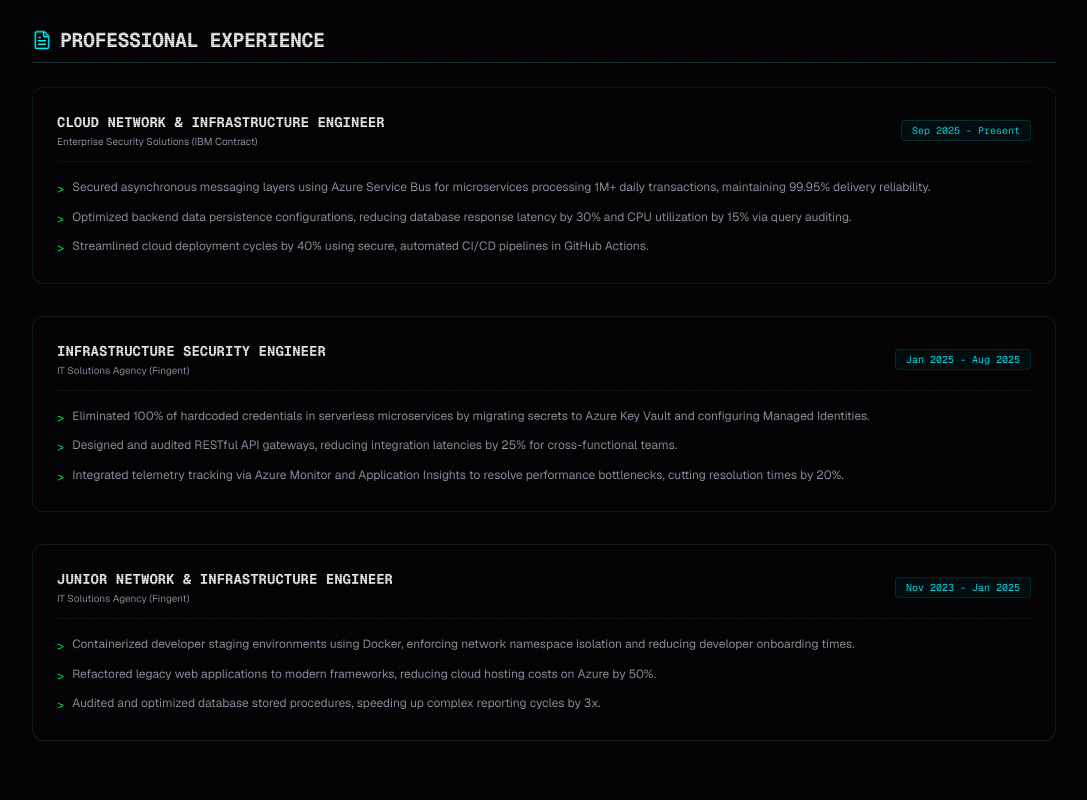
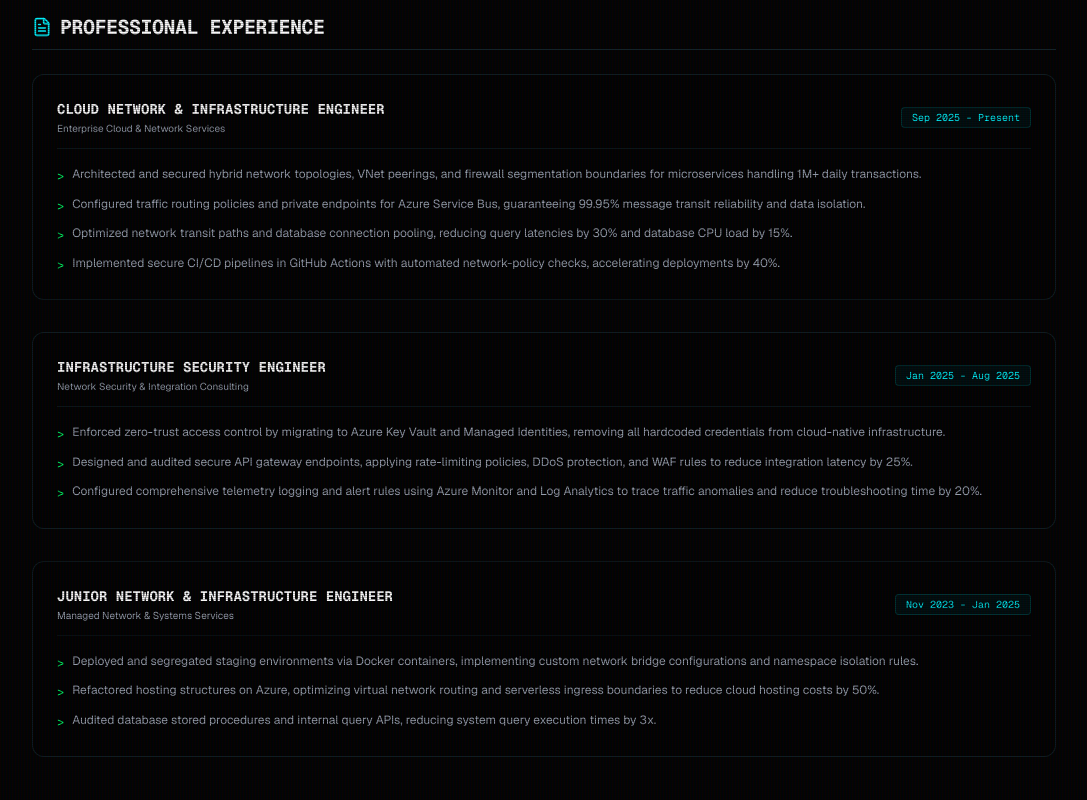
Before and after one commit to zetalabs-in/zetalabs, a Next.js app: page /about in a window 1280 px wide. Shown: the part 1720-2520 px from the top of the page, without its empty margins (96-1183 px from the left). Built offline with nearby package versions, Linux system fonts and the light colour scheme; no server answers.

Commit message:
Remove college name PII, make company names generic, focus on networking, and remove CV/contact banner

```diff
--- a/app/about/page.tsx
+++ b/app/about/page.tsx
@@ -1,6 +1,6 @@
 import { Navbar } from "@/components/layout/Navbar";
 import { Footer } from "@/components/layout/Footer";
-import { BookOpen, GraduationCap, Cpu, Lock, Network, Award, Shield, FileText, Download, Code, Terminal } from "lucide-react";
+import { BookOpen, GraduationCap, Cpu, Lock, Network, Award, Shield, FileText, Code, Terminal } from "lucide-react";
 import Link from "next/link";
 
 export default function AboutPage() {
@@ -30,32 +30,33 @@ export default function AboutPage() {
   const workExperience = [
     {
       role: "Cloud Network & Infrastructure Engineer",
-      company: "Enterprise Security Solutions (IBM Contract)",
+      company: "Enterprise Cloud & Network Services",
       period: "Sep 2025 - Present",
       bullets: [
-        "Secured asynchronous messaging layers using Azure Service Bus for microservices processing 1M+ daily transactions, maintaining 99.95% delivery reliability.",
-        "Optimized backend data persistence configurations, reducing database response latency by 30% and CPU utilization by 15% via query auditing.",
-        "Streamlined cloud deployment cycles by 40% using secure, automated CI/CD pipelines in GitHub Actions.",
+        "Architected and secured hybrid network topologies, VNet peerings, and firewall segmentation boundaries for microservices handling 1M+ daily transactions.",
+        "Configured traffic routing policies and private endpoints for Azure Service Bus, guaranteeing 99.95% message transit reliability and data isolation.",
+        "Optimized network transit paths and database connection pooling, reducing query latencies by 30% and database CPU load by 15%.",
+        "Implemented secure CI/CD pipelines in GitHub Actions with automated network-policy checks, accelerating deployments by 40%.",
       ],
     },
     {
       role: "Infrastructure Security Engineer",
-      company: "IT Solutions Agency (Fingent)",
+      company: "Network Security & Integration Consulting",
       period: "Jan 2025 - Aug 2025",
       bullets: [
-        "Eliminated 100% of hardcoded credentials in serverless microservices by migrating secrets to Azure Key Vault and configuring Managed Identities.",
-        "Designed and audited RESTful API gateways, reducing integration latencies by 25% for cross-functional teams.",
-        "Integrated telemetry tracking via Azure Monitor and Application Insights to resolve performance bottlenecks, cutting resolution times by 20%.",
+        "Enforced zero-trust access control by migrating to Azure Key Vault and Managed Identities, removing all hardcoded credentials from cloud-native infrastructure.",
+        "Designed and audited secure API gateway endpoints, applying rate-limiting policies, DDoS protection, and WAF rules to reduce integration latency by 25%.",
+        "Configured comprehensive telemetry logging and alert rules using Azure Monitor and Log Analytics to trace traffic anomalies and reduce troubleshooting time by 20%.",
       ],
     },
     {
       role: "Junior Network & Infrastructure Engineer",
-      company: "IT Solutions Agency (Fingent)",
+      company: "Managed Network & Systems Services",
       period: "Nov 2023 - Jan 2025",
       bullets: [
-        "Containerized developer staging environments using Docker, enforcing network namespace isolation and reducing developer onboarding times.",
-        "Refactored legacy web applications to modern frameworks, reducing cloud hosting costs on Azure by 50%.",
-        "Audited and optimized database stored procedures, speeding up complex reporting cycles by 3x.",
+        "Deployed and segregated staging environments via Docker containers, implementing custom network bridge configurations and namespace isolation rules.",
+        "Refactored hosting structures on Azure, optimizing virtual network routing and serverless ingress boundaries to reduce cloud hosting costs by 50%.",
+        "Audited database stored procedures and internal query APIs, reducing system query execution times by 3x.",
       ],
     },
   ];
@@ -175,7 +176,6 @@ export default function AboutPage() {
                   <div>
                     <h4 className="font-bold text-gray-200 uppercase">Bachelor of Technology</h4>
                     <p className="text-gray-400 font-sans mt-0.5">Computer Science & Engineering</p>
-                    <p className="text-[10px] text-gray-500 font-sans">Jyothi Engineering College</p>
                     <p className="text-[10px] text-gray-500 font-mono">Aug 2019 – Jul 2023</p>
                     <p className="text-terminal-green mt-1">GPA: 7.98 / 10.0</p>
                   </div>
@@ -287,30 +287,7 @@ export default function AboutPage() {
             </div>
           </div>
 
-          {/* CV download banner (NO PII) */}
-          <div className="border border-cyber-border rounded-xl bg-black p-8 text-center relative overflow-hidden">
-            <div className="absolute inset-0 bg-[radial-gradient(circle_at_center,rgba(0,255,102,0.02)_0%,transparent_100%)]" />
-            <FileText className="h-10 w-10 text-terminal-green mx-auto mb-4" />
-            <h3 className="text-xl font-bold text-white mb-2">Academic Curriculum Vitae</h3>
-            <p className="text-xs text-gray-400 max-w-md mx-auto mb-6 font-sans leading-relaxed">
-              Review the detailed academic CV featuring coursework metrics, lab credentials, and engineering projects. Stripped of all personal identifiable information (PII).
-            </p>
-            <div className="flex flex-col sm:flex-row justify-center gap-4">
-              <a
-                href="/cv-academic.pdf"
-                download
-                className="inline-flex items-center justify-center gap-2 rounded bg-terminal-green hover:bg-white text-black font-bold py-3 px-6 transition-colors text-xs cursor-pointer shadow-[0_0_10px_rgba(0,255,102,0.2)]"
-              >
-                <Download className="h-4 w-4" /> Download CV (PDF)
-              </a>
-              <a
-                href="mailto:hello@zetalabs.dev?subject=MSc Admissions Inquiry"
-                className="inline-flex items-center justify-center gap-2 rounded border border-cyber-border hover:border-terminal-teal text-gray-400 hover:text-terminal-teal font-bold py-3 px-6 transition-colors text-xs cursor-pointer"
-              >
-                &gt; contact_admissions
-              </a>
-            </div>
-          </div>
+
         </div>
       </section>
 
```
